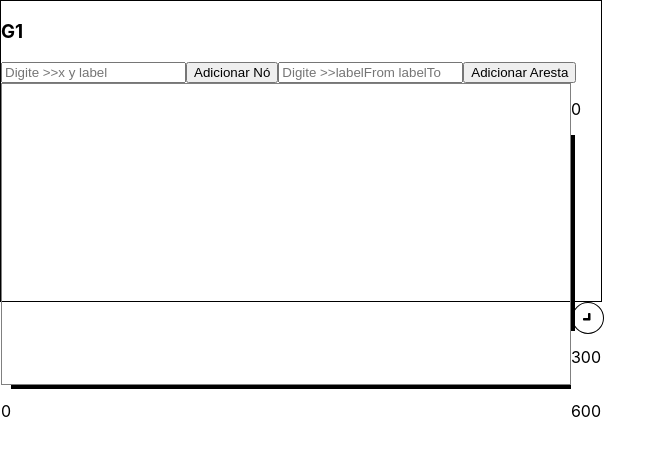
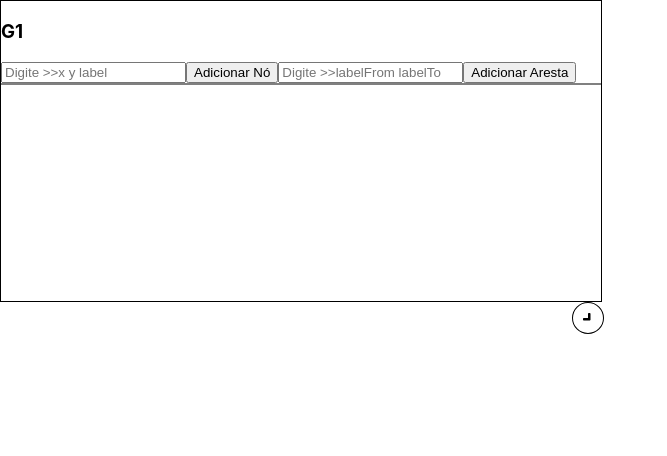
Before and after one commit to pedroqueiroga/algorithms-visualization, a React (Create React App) app: page / in a window 1280 px wide. Shown: the top 456 px of the page, without its empty margins (0-667 px from the left). Built offline with nearby package versions, Linux system fonts and the light colour scheme.

Commit message:
more good looking app

```diff
--- a/src/containers/App.js
+++ b/src/containers/App.js
@@ -11,7 +11,6 @@ function App() {
         maxwidth={800}
         maxheight={800}>
         <Graph name="G1">
-
         </Graph>
       </VariableSizeContainer>
     </div>
--- a/src/containers/Graph/Graph.js
+++ b/src/containers/Graph/Graph.js
@@ -117,16 +117,6 @@ class Graph extends Component {
 						<GraphComponent nodes={this.state.nodes}
 							edges={this.state.edges}></GraphComponent>
 					</div>
-					<div className={classes.vAxis}>
-						<p>0</p>
-						<div style={{ display: 'flex', borderColor: 'black', borderStyle: 'solid', borderLeftWidth: 0.5, height: '100%', width: 0}}/>
-						<p>300</p>
-					</div>
-				</div>
-				<div className={classes.hAxis}>
-					<p>0</p>
-					<div style={{display: "flex", borderColor: 'black', borderStyle: 'solid', borderBottomWidth: 0.5, width: '100%', height: 0}}></div>
-					<p>600</p>
 				</div>
 			</div>
 		);
--- a/src/containers/Graph/Graph.module.css
+++ b/src/containers/Graph/Graph.module.css
@@ -1,7 +1,8 @@
 .display {
 	border: 1px solid gray;
-	width: 600px;
-	height: 300px;
+	width: 100%;
+	height: 100%;
+	overflow:scroll;
 }
 
 .hAxis {
```
